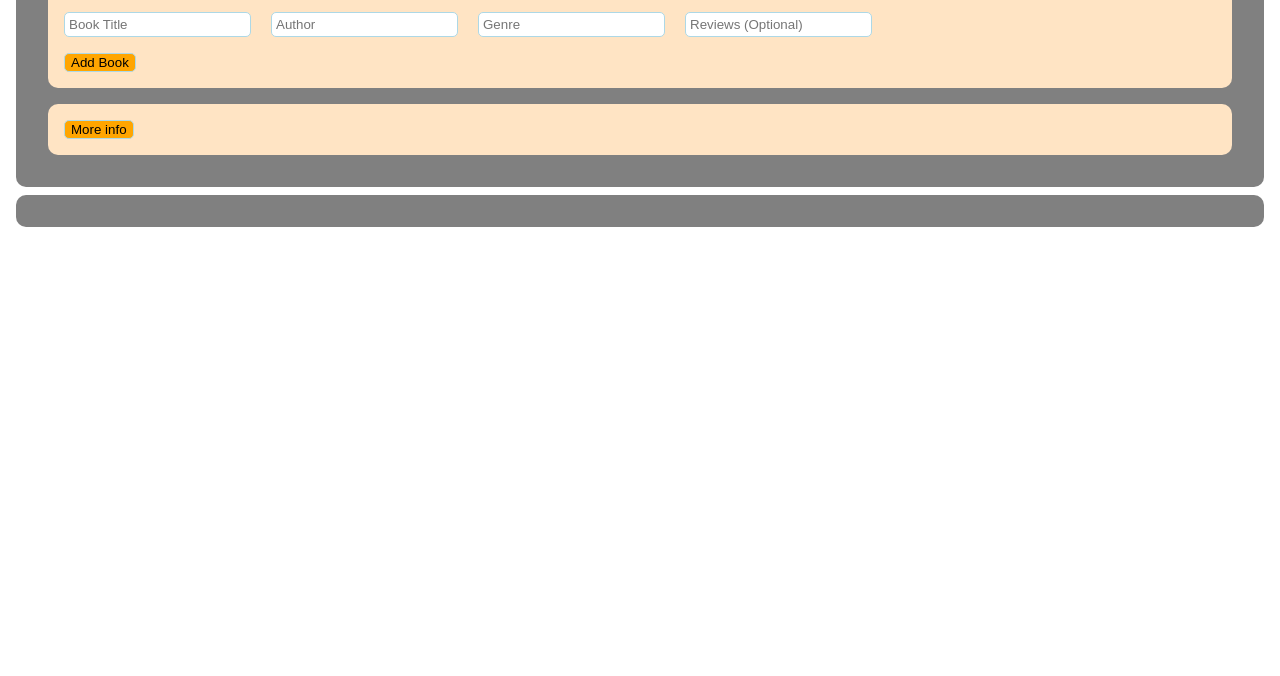
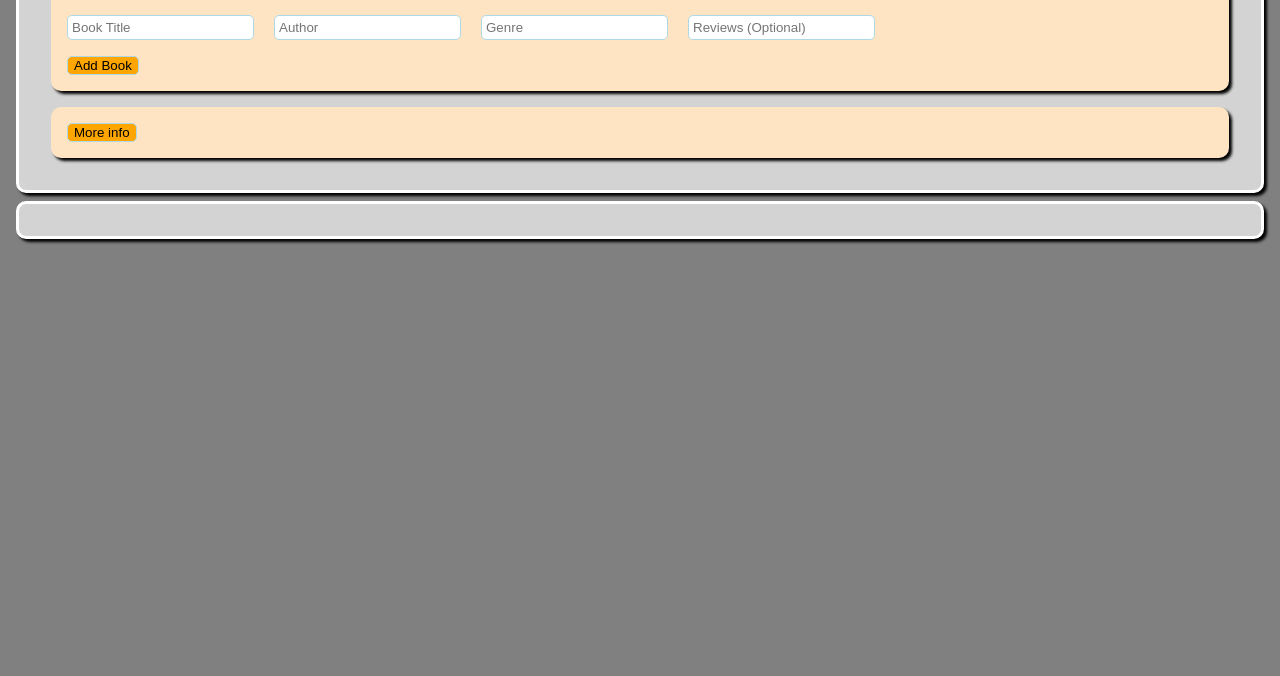
Before and after one commit to msilis/Favourite-books, a plain HTML site: page Books/index.html in a window 1280 px wide. Shown: the part 124-800 px from the top of the page. Drawn offline with Linux system fonts and the light colour scheme.

Commit message:
final style changes

```diff
--- a/Books/Style/book_style.css
+++ b/Books/Style/book_style.css
@@ -1,9 +1,14 @@
 /* Container styles*/
+body {
+    background-color: gray;
+}
 
 #book_info_outer_container {
 
-    background-color: gray;
+    background-color: lightgray;
     border-radius: 10px;
+    border: 3px solid white;
+    box-shadow: 3px 3px 3px black;
     padding: 1rem;
     margin: .5rem;
 }
@@ -11,6 +16,7 @@
 #book_info_display_container {
     border-radius: 10px;
     background-color: bisque;
+    box-shadow: 3px 3px 3px black;
     padding: .5rem;
     margin: 1rem;
 }
@@ -18,12 +24,15 @@
 #book_info_edit_container {
     border-radius: 10px;
     background-color: bisque;
+    box-shadow: 3px 3px 3px black;
     padding: .5rem;
     margin: 1rem;
 }
 
 #book_quick_card_container{
-    background-color: gray;
+    background-color: lightgray;
+    border: 3px solid white;
+    box-shadow: 3px 3px 3px black;
     border-radius: 10px;
     padding: 1rem;
     margin: .5rem;
@@ -34,6 +43,7 @@
 .bookCard {
     background-color: bisque;
     border-radius: 10px;
+    box-shadow: 3px 3px 3px black;
     margin: .5rem;
     padding: .5rem;
 }
```
